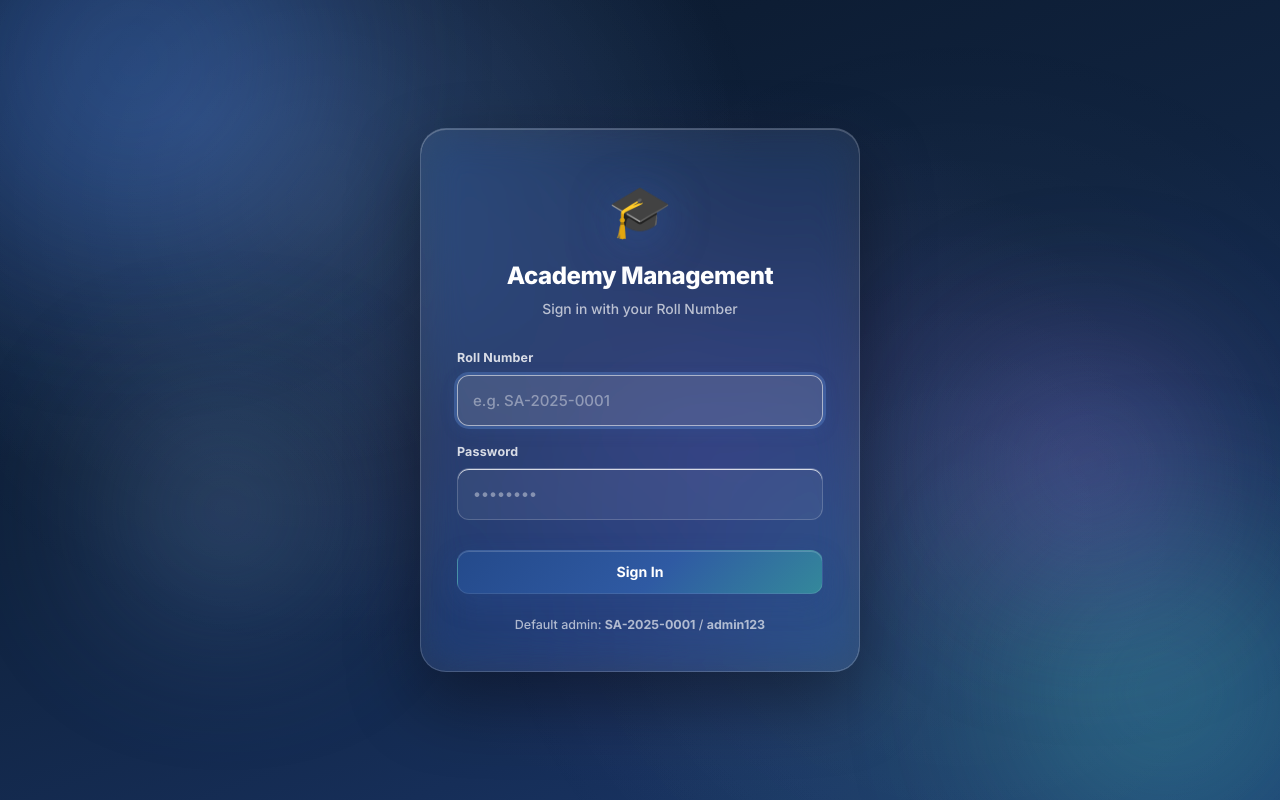
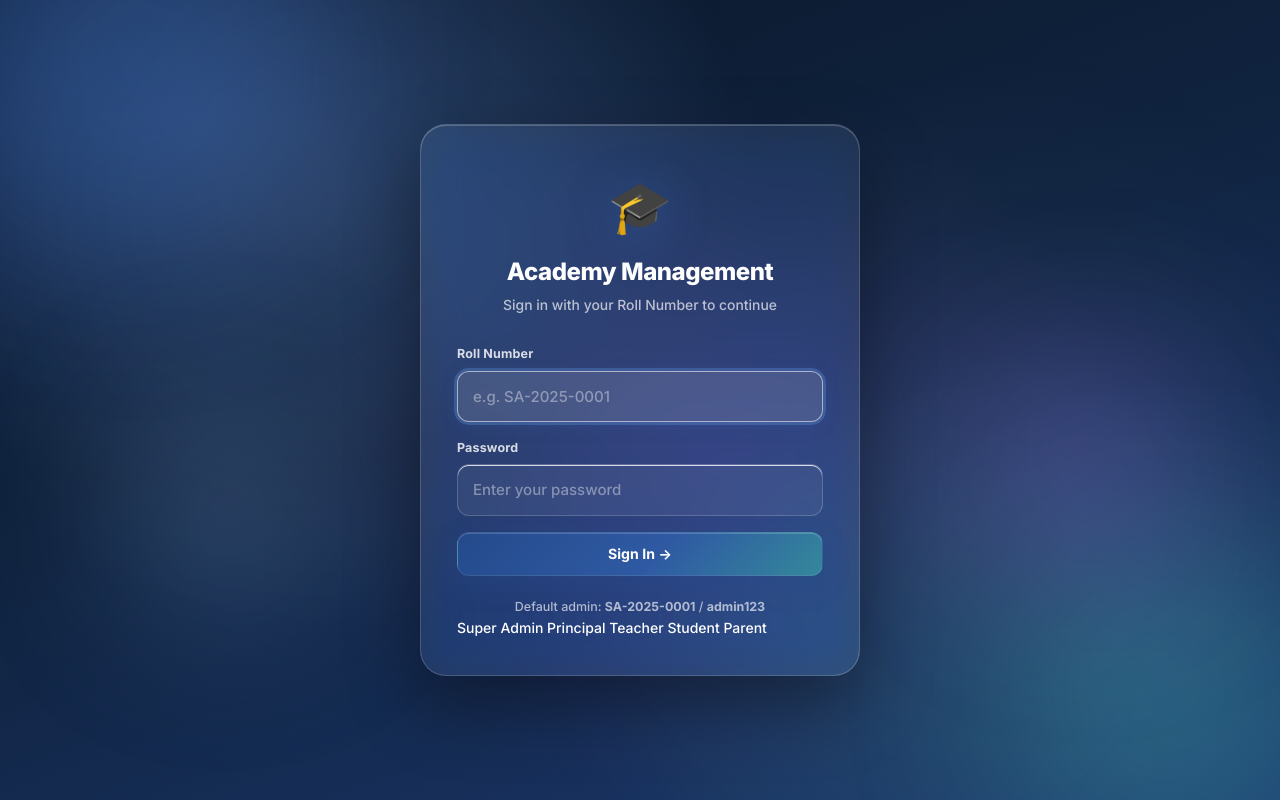
Before and after one commit to bosshanan123-ui/academy-management, a Flask app: page /login in a window 1280 px wide. Run offline with Flask 3, Linux system fonts and the light colour scheme.

Commit message:
Update login.html

```diff
--- a/templates/login.html
+++ b/templates/login.html
@@ -1,36 +1,77 @@
 {% extends "base.html" %}
-{% block title %}Login — Academy MS{% endblock %}
+{% block title %}Sign In — Academy Management System{% endblock %}
 
 {% block content %}
 <div class="auth-wrapper">
-  <!-- Floating orbs -->
+  <!-- Floating glowing orbs -->
   <div class="orb o1" aria-hidden="true"></div>
   <div class="orb o2" aria-hidden="true"></div>
   <div class="orb o3" aria-hidden="true"></div>
   <div class="orb o4" aria-hidden="true"></div>
 
   <div class="auth-card">
+    <!-- Logo -->
     <div class="auth-logo">🎓</div>
+
+    <!-- Title -->
     <h1 class="auth-title">Academy Management</h1>
-    <p class="auth-subtitle">Sign in with your Roll Number</p>
+    <p class="auth-subtitle">Sign in with your Roll Number to continue</p>
 
+    <!-- Form -->
     <form method="POST" action="{{ url_for('auth.login') }}">
       <div class="form-group">
         <label for="roll_number">Roll Number</label>
-        <input type="text" id="roll_number" name="roll_number"
-               placeholder="e.g. SA-2025-0001" required autofocus />
+        <input
+          type="text"
+          id="roll_number"
+          name="roll_number"
+          placeholder="e.g. SA-2025-0001"
+          autocomplete="username"
+          required
+          autofocus
+        />
       </div>
+
       <div class="form-group">
         <label for="password">Password</label>
-        <input type="password" id="password" name="password"
-               placeholder="••••••••" required />
+        <input
+          type="password"
+          id="password"
+          name="password"
+          placeholder="Enter your password"
+          autocomplete="current-password"
+          required
+        />
       </div>
-      <button type="submit" class="btn btn-block mt-3">Sign In</button>
+
+      <button type="submit" class="btn btn-block">
+        Sign In →
+      </button>
     </form>
 
+    <!-- Hint -->
     <p class="auth-hint">
       Default admin: <strong>SA-2025-0001</strong> / <strong>admin123</strong>
     </p>
+
+    <!-- Role pills -->
+    <div class="login-roles">
+      <span class="login-role-pill role-pill-super_admin">
+        <span class="dot"></span>Super Admin
+      </span>
+      <span class="login-role-pill role-pill-principal">
+        <span class="dot"></span>Principal
+      </span>
+      <span class="login-role-pill role-pill-teacher">
+        <span class="dot"></span>Teacher
+      </span>
+      <span class="login-role-pill role-pill-student">
+        <span class="dot"></span>Student
+      </span>
+      <span class="login-role-pill role-pill-parent">
+        <span class="dot"></span>Parent
+      </span>
+    </div>
   </div>
 </div>
 {% endblock %}
```
